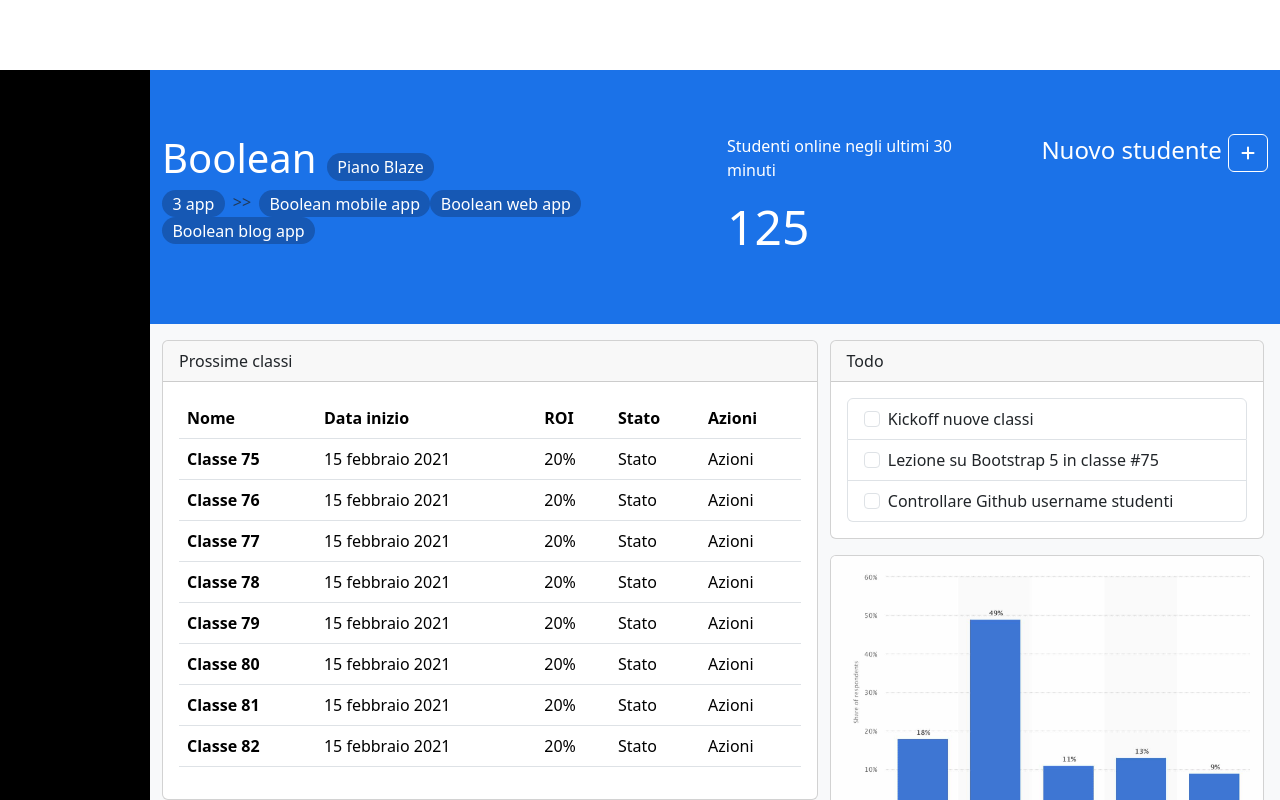
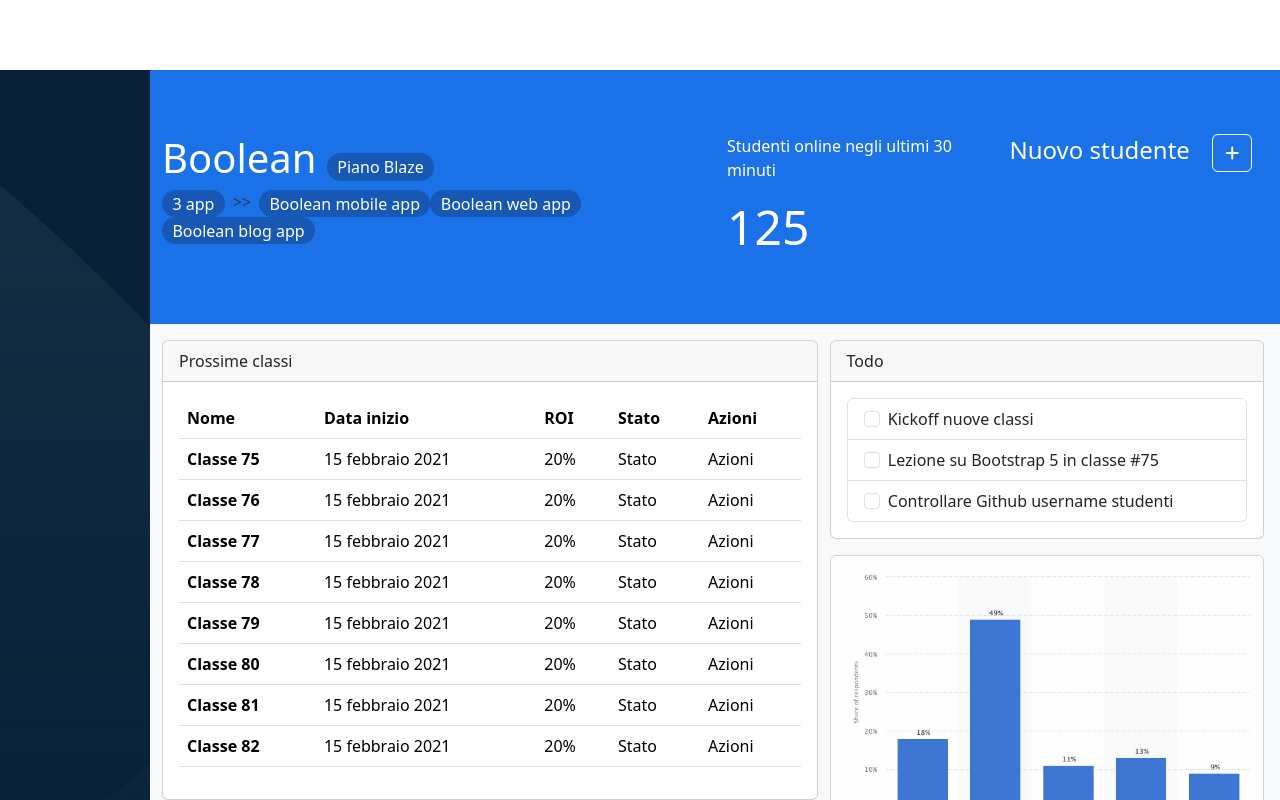
Before and after one commit to Carmine-Faella/html-css-bootstrap-dashboard, a plain HTML site: page index.html in a window 1280 px wide. Drawn offline with nearby package versions, Linux system fonts and the light colour scheme.

Commit message:
Aside implementazione

```diff
--- a/css/style.css
+++ b/css/style.css
@@ -2,12 +2,6 @@
     margin: 0;
     padding: 0;
     box-sizing: border-box;
-}
-
-/*Debug*/
-
-.debug aside{
-    background-color: black;
 }
 
 /*Regole CSS*/
@@ -16,6 +10,7 @@
     --bg-color-primary:rgb(27,114,232);
     --bg-color-secondary:rgb(22,88,180);
     --bg-color-cnt:rgb(248,249,250);
+    --bg-color-aside:rgb(7,32,54);
 }
 
 header{
@@ -25,6 +20,8 @@ header{
 aside{
     width: 60px;
     height: calc(100vh - 70px);
+    background-image: url(../img/sidebar-bg.png);
+    background-color:var(--bg-color-aside);
 }
 
 #cnt{
--- a/index.html
+++ b/index.html
@@ -29,8 +29,8 @@
 
                     <div class="container-fluid">
                         <div class="row py-5">
-                          <div class="col-12 col-sm-3 order-sm-3 py-3 text-md-end">
-                            <h4>Nuovo studente <button class="btn border border-white" type="button" data-bs-toggle="offcanvas" data-bs-target="#offcanvasRight" aria-controls="offcanvasRight"><i class="fa-solid fa-plus text-white"></i></button>
+                          <div class="col-12 col-sm-3 order-sm-3 py-3">
+                            <h4>Nuovo studente <button class="btn border border-white ms-3" type="button" data-bs-toggle="offcanvas" data-bs-target="#offcanvasRight" aria-controls="offcanvasRight"><i class="fa-solid fa-plus text-white"></i></button>
 
                                 <div class="offcanvas offcanvas-end" tabindex="-1" id="offcanvasRight" aria-labelledby="offcanvasRightLabel">
                                 <div class="offcanvas-header">
```
